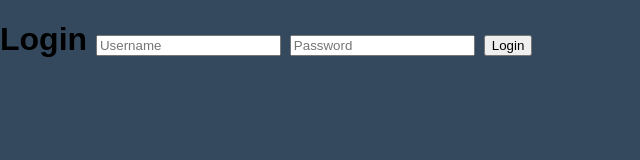
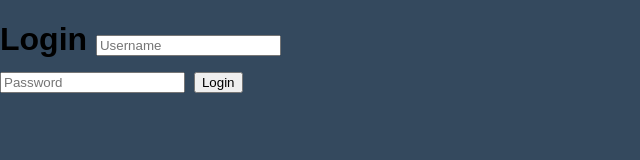
Before and after one commit to dougsoa/Animated-Login, a plain HTML site: page index.html in a window 1280 px wide. Shown: the whole page, without its empty margins (0-640 px from the left). Drawn offline with Linux system fonts and the light colour scheme.

Commit message:
Update style.css

```diff
--- a/style.css
+++ b/style.css
@@ -4,3 +4,6 @@ body {
   font-family: sans-serif;
   background: #34495e;
 }
+.box {
+  width: 300px;
+}
```
